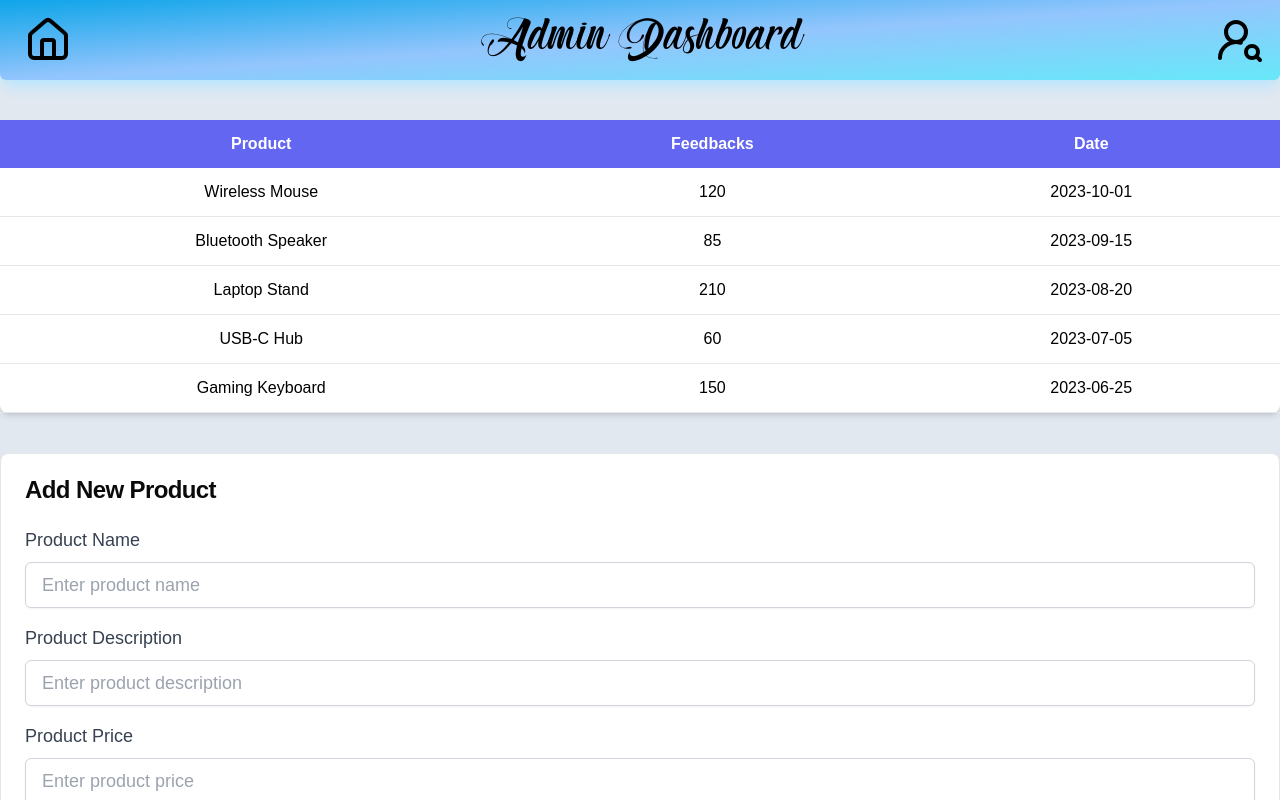
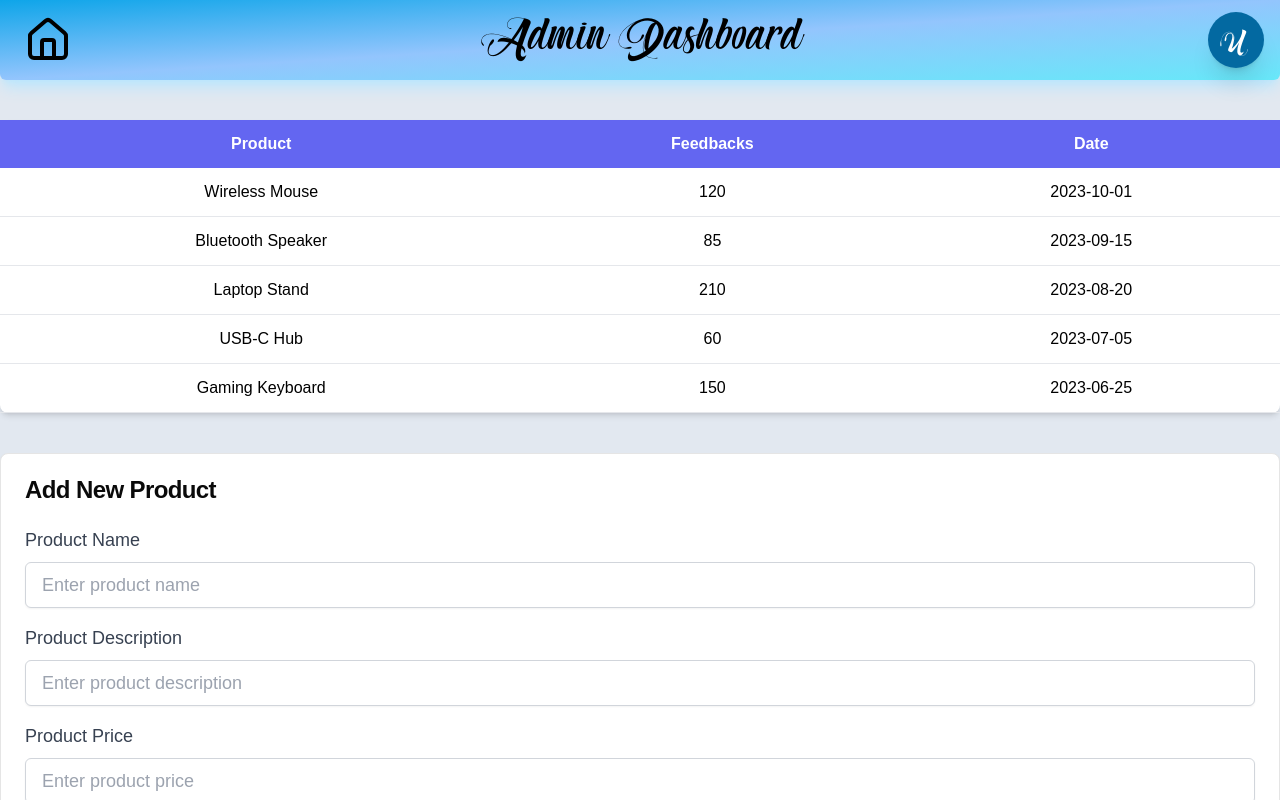
Before and after one commit to KS-Arafat/AI-Reviewer, a Next.js app: page /admin in a window 1280 px wide. Shown: the top 800 px of the page. Built offline with nearby package versions, Linux system fonts and the light colour scheme; no server answers; sample sign-in values are in the browser's storage.

Commit message:
Redirect and Navbar Changed

```diff
--- a/src/app/admin/page.tsx
+++ b/src/app/admin/page.tsx
@@ -4,11 +4,23 @@ import ProductList from "@/components/ProductList";
 import { Suspense } from "react";
 import Loading from "./loading";
 import ProductUpload from "@/components/ProductUpload";
+import { getServerSession } from "next-auth";
+import authOpts from "@/lib/authOptions";
+import { redirect } from "next/navigation";
+import { signOut } from "next-auth/react";
+import ProfileDropDown from "@/components/ProfileDropDown";
 
-const Admin = () => {
+const Admin = async () => {
+  const session = await getServerSession(authOpts);
+  if (!session?.user?.email) {
+    await signOut();
+    redirect("/");
+  }
+  const email = session.user.email;
+
   return (
     <div className="flex flex-col items-center">
-      <div className="mb-10 grid h-20 min-w-full grid-cols-3 rounded-b-md bg-gradient-to-br from-sky-500 via-blue-300 to-cyan-300 shadow-lg shadow-sky-200">
+      <div className="relative z-10 mb-10 grid h-20 min-w-full grid-cols-3 rounded-b-md bg-gradient-to-br from-sky-500 via-blue-300 to-cyan-300 shadow-lg shadow-sky-200">
         <Link className="w-24 p-4" href="/">
           <svg
             xmlns="http://www.w3.org/2000/svg"
@@ -29,30 +41,11 @@ const Admin = () => {
         </Link>
 
         <span
-          className={`pt-3 text-center text-6xl ${mistergrape.className} from-yellow-300 via-orange-400 to-amber-500 bg-clip-text transition-all hover:bg-gradient-to-br hover:text-transparent`}
+          className={`pt-3 text-center text-6xl ${mistergrape.className} min-w-full from-yellow-300 via-orange-400 to-amber-500 bg-clip-text transition-all hover:bg-gradient-to-br hover:text-transparent`}
         >
           Admin Dashboard
         </span>
-        <div className="flex flex-row items-end justify-end p-4">
-          <svg
-            xmlns="http://www.w3.org/2000/svg"
-            width="24"
-            height="24"
-            viewBox="0 0 24 24"
-            fill="none"
-            stroke="currentColor"
-            strokeWidth="2"
-            strokeLinecap="round"
-            strokeLinejoin="round"
-            className="lucide lucide-user-round-search relative right-0 h-12 w-12"
-          >
-            <title>Profile</title>
-            <circle cx="10" cy="8" r="5" />
-            <path d="M2 21a8 8 0 0 1 10.434-7.62" />
-            <circle cx="18" cy="18" r="3" />
-            <path d="m22 22-1.9-1.9" />
-          </svg>
-        </div>
+        <ProfileDropDown email={email} />
       </div>
       <div className="container mb-10">
         <table className="min-w-full rounded-lg bg-white shadow-md">
--- a/src/app/page.tsx
+++ b/src/app/page.tsx
@@ -9,8 +9,14 @@ import svg_telegram from "@/public/icons/telegram.svg";
 import svg_facebook from "@/public/icons/facebook.svg";
 import SignIn_btn from "@/components/SigninBtn";
 import { geistMono, geistSans, roboto, sinera } from "./fontProvider";
+import authOpts from "@/lib/authOptions";
+import { getServerSession } from "next-auth";
+import { redirect } from "next/navigation";
 
-export default function Home() {
+export default async function Home() {
+  const session = await getServerSession(authOpts);
+  if (session?.user?.email) redirect("/admin");
+  else
     return (
       <div className="flex select-none flex-col items-center justify-center">
         <div className="absolute top-0 max-h-[20rem] w-full overflow-hidden xl:min-h-[30rem]">
@@ -113,10 +119,10 @@ export default function Home() {
               This is project for CSE299 Course. In our project we will create a
               dummy ecommerce site, there we will provide feedbacks on some
               products by liking, complaining and so on. Our project will gather
-            those feedbacks and run through the AI to make sentiment analysis of
-            that product. We will also consider of the most liked comments when
-            we collect data. AI will provide criticism and appreciation on
-            products.
+              those feedbacks and run through the AI to make sentiment analysis
+              of that product. We will also consider of the most liked comments
+              when we collect data. AI will provide criticism and appreciation
+              on products.
             </span>
           </div>
         </div>
@@ -227,7 +233,9 @@ export default function Home() {
             <div className="flex flex-row gap-36">
               <Link
                 href={"https://www.facebook.com/profile.php?id=100015242293405"}
-              target={"https://www.facebook.com/profile.php?id=100015242293405"}
+                target={
+                  "https://www.facebook.com/profile.php?id=100015242293405"
+                }
                 className="flex h-16 w-16 flex-col items-center rounded-full hover:bg-blue-300"
               >
                 <Image
--- a/src/components/GoogleBtn.tsx
+++ b/src/components/GoogleBtn.tsx
@@ -3,11 +3,15 @@
 import { geistMono } from "@/app/fontProvider";
 import { signIn } from "next-auth/react";
 
-const GoolgeAuth = () => {
-  signIn("google", {
-    redirect: false,
-    callbackUrl: "/admin",
-  }).catch(() => {});
+const GoolgeAuth = async () => {
+  try {
+    await signIn("google", {
+      redirect: false,
+      callbackUrl: "/admin",
+    });
+  } catch (error) {
+    console.error(error);
+  }
 };
 
 const GoogleBtn = () => {
--- a/src/components/ProductUpload.tsx
+++ b/src/components/ProductUpload.tsx
@@ -1,7 +1,5 @@
-"use client";
-
-import React from "react";
-import { Card, CardContent, CardHeader, CardTitle } from "./ui/card";
+import { Upload } from "lucide-react";
+import { Card, CardContent, CardHeader, CardTitle } from "@/components/ui/card";
 
 const ProductUpload = () => {
   return (
@@ -68,23 +66,7 @@ const ProductUpload = () => {
               type="submit"
               className="flex w-fit flex-row rounded-md bg-indigo-600 px-4 py-2 text-white shadow-sm transition-all hover:bg-indigo-400 hover:shadow-lg hover:shadow-blue-600 focus:ring-2 focus:ring-indigo-500 focus:ring-offset-2"
             >
-              <svg
-                xmlns="http://www.w3.org/2000/svg"
-                width="24"
-                height="24"
-                viewBox="0 0 24 24"
-                fill="none"
-                stroke="currentColor"
-                strokeWidth="2"
-                strokeLinecap="round"
-                strokeLinejoin="round"
-                className="lucide lucide-upload mr-2 mt-1 h-4 w-4"
-              >
-                <title>Upload</title>
-                <path d="M21 15v4a2 2 0 0 1-2 2H5a2 2 0 0 1-2-2v-4" />
-                <polyline points="17 8 12 3 7 8" />
-                <line x1="12" x2="12" y1="3" y2="15" />
-              </svg>
+              <Upload className="mr-2 mt-1 h-4 w-4" />
               Upload Product
             </button>
           </form>
--- /dev/null
+++ b/src/components/ProfileDropDown.tsx
@@ -0,0 +1,60 @@
+"use client";
+import { mistergrape } from "@/app/fontProvider";
+import { Glasses, LogOut, Mail } from "lucide-react";
+import { AnimatePresence, motion } from "framer-motion";
+import { useState } from "react";
+import { signOut } from "next-auth/react";
+import Link from "next/link";
+
+const ProfileDropDown = ({ email }: { email: string }) => {
+  const [isOpen, setOpen] = useState<boolean>(false);
+  return (
+    <div className="absolute right-0 flex w-24 max-w-fit flex-col items-center justify-center px-4 py-3">
+      <button
+        type="button"
+        onClick={() => setOpen(!isOpen)}
+        className={`flex h-14 w-14 flex-col items-center justify-center text-center text-4xl font-bold ${mistergrape.className} peer/drop select-none rounded-full border-2 border-transparent bg-sky-700 pr-2 pt-2 text-white shadow-xl drop-shadow-sm transition-all hover:border-white hover:bg-sky-200 hover:text-cyan-700 hover:shadow-sky-200 hover:drop-shadow-none`}
+      >
+        {email[0].toLocaleUpperCase()}
+      </button>
+      <AnimatePresence>
+        {isOpen && (
+          <motion.div
+            initial={{ opacity: 0, y: 70, x: -55 }}
+            animate={{ opacity: 1, y: 110, x: -55 }}
+            exit={{ opacity: 0, y: 125, x: -55 }}
+            transition={{ duration: 0.3 }}
+            className="absolute mt-4 w-48 translate-x-10 rounded-md bg-white shadow-lg ring-1 ring-black ring-opacity-5 focus:outline-none"
+            role="menu"
+            aria-orientation="vertical"
+            aria-labelledby="user-menu-button"
+          >
+            <div className="py-1">
+              <div className="text-md flex select-none items-center bg-gray-100 from-gray-700 via-slate-400 to-stone-300 px-4 py-2 font-bold">
+                <Mail className="mr-3 h-5 w-5" />
+                {email.split("@")[0]}
+              </div>
+              <Link
+                href={"/product"}
+                className="text-md flex select-none items-center px-4 py-2 font-bold text-gray-700 transition-all hover:bg-gradient-to-tr hover:from-emerald-300 hover:via-green-300 hover:to-lime-200"
+              >
+                <Glasses className="mr-3 h-5 w-5" />
+                Explore
+              </Link>
+              <button
+                type="button"
+                onClick={() => signOut()}
+                className="text-md flex min-w-full select-none items-center px-4 py-2 font-bold text-gray-700 transition-colors hover:bg-gradient-to-tr hover:from-rose-300 hover:via-red-300 hover:to-amber-200"
+              >
+                <LogOut className="mr-3 h-5 w-5" />
+                Sign out
+              </button>
+            </div>
+          </motion.div>
+        )}
+      </AnimatePresence>
+    </div>
+  );
+};
+
+export default ProfileDropDown;
```
Lines whose indentation alone changed are shown as unchanged.
